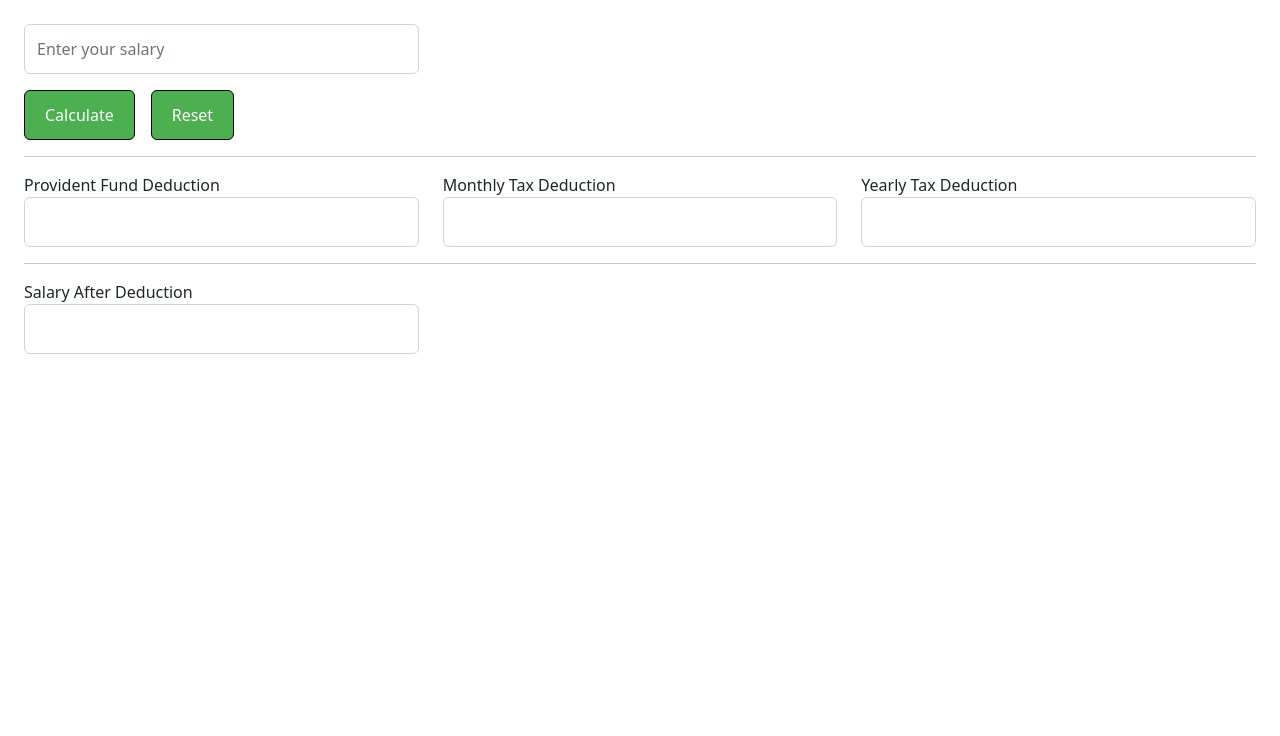
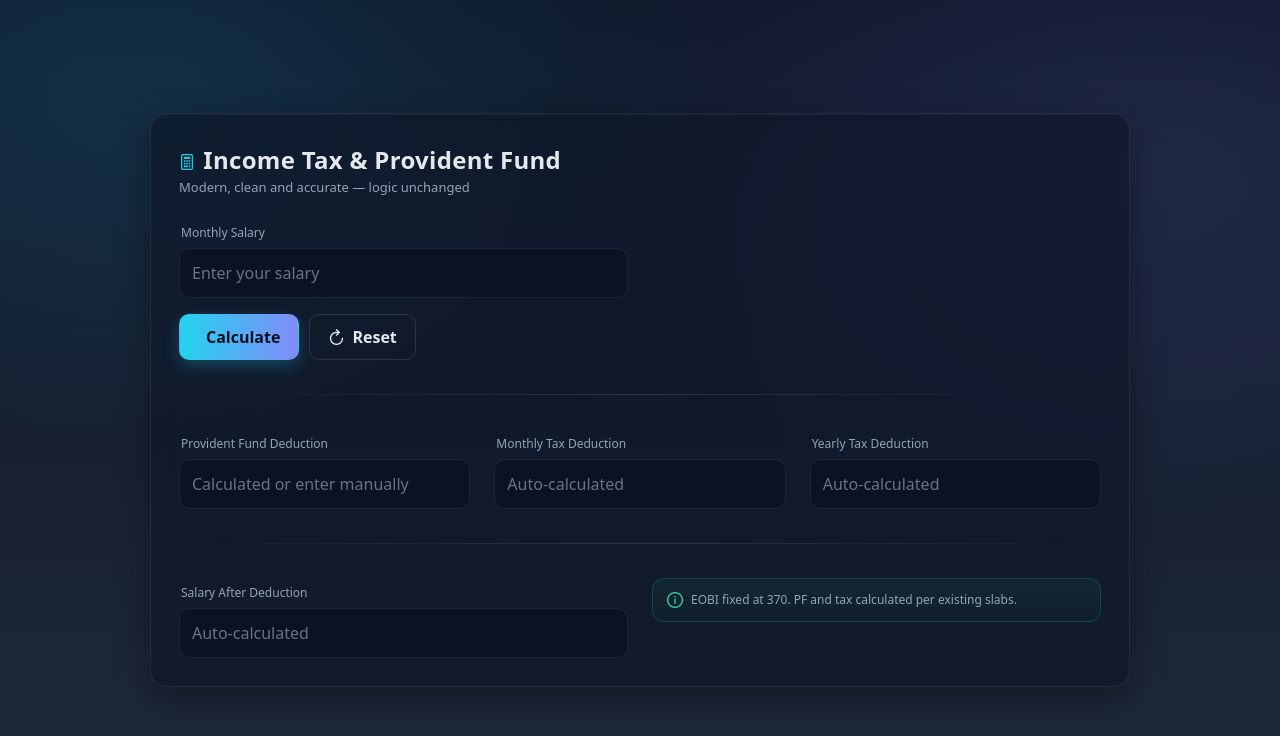
Before and after one commit to ahmad-developer-168/tax-calculator, a React (Create React App) app: page / in a window 1280 px wide. Shown: the top 736 px of the page. Built offline with nearby package versions, Linux system fonts and the light colour scheme.

Commit message:
ui redesigned

```diff
--- a/public/index.html
+++ b/public/index.html
@@ -2,7 +2,7 @@
 <html lang="en">
   <head>
     <meta charset="utf-8" />
-    <link rel="icon" href="%PUBLIC_URL%/favicon.ico" />
+    <link rel="icon" href="%PUBLIC_URL%/favicon.svg" type="image/svg+xml" />
     <meta name="viewport" content="width=device-width, initial-scale=1" />
     <meta name="theme-color" content="#000000" />
     <meta
--- a/src/App.css
+++ b/src/App.css
@@ -1,5 +1,129 @@
+:root{
+    --bg-start:#0f172a;
+    --bg-end:#1e293b;
+    --card-bg:rgba(15,23,42,0.7);
+    --glass:#0b1020cc;
+    --accent:#22d3ee;
+    --accent-2:#818cf8;
+    --text:#e5e7eb;
+    --muted:#94a3b8;
+    --success:#34d399;
+    --danger:#ef4444;
+}
+
+.App{
+    min-height:100vh;
+    background: radial-gradient(1000px 600px at 10% 10%, rgba(34,211,238,0.12), transparent 60%),
+                radial-gradient(1000px 600px at 90% 20%, rgba(129,140,248,0.12), transparent 60%),
+                linear-gradient(180deg, var(--bg-start), var(--bg-end));
+    display:flex;
+    align-items:center;
+    justify-content:center;
+    padding:24px;
+}
+
+.tc-shell{
+    width:100%;
+    max-width:980px;
+}
+
+.tc-card{
+    background: var(--card-bg);
+    backdrop-filter: blur(10px);
+    border: 1px solid rgba(255,255,255,0.08);
+    border-radius:16px;
+    padding:28px;
+    box-shadow: 0 10px 30px rgba(0,0,0,0.35), inset 0 1px 0 rgba(255,255,255,0.04);
+}
+
+.tc-header{
+    display:flex;
+    align-items:center;
+    justify-content:space-between;
+    margin-bottom:20px;
+}
+
+.tc-title{
+    color:var(--text);
+    font-weight:700;
+    font-size:24px;
+    letter-spacing:0.3px;
+}
+
+.tc-sub{
+    color:var(--muted);
+    font-size:13px;
+}
+
+.tc-grid{
+    display:grid;
+    gap:16px;
+}
+
+.tc-field label{
+    display:block;
+    color:var(--muted);
+    font-size:12px;
+    margin:6px 0 6px 2px;
+}
+
+.tc-hr{
+    border:0;
+    height:1px;
+    background:linear-gradient(90deg, transparent, rgba(255,255,255,0.12), transparent);
+    margin:18px 0;
+}
+
 .mybtn{
-    background-color: #4CAF50; /* Green */
-    border-color: #000000;
-    border-radius: 6px;
+    background: linear-gradient(90deg, var(--accent), var(--accent-2));
+    border-color: transparent;
+    border-radius: 10px;
+    color:#0b1020;
+    font-weight:700;
+    padding:10px 18px;
+    transition: transform .08s ease, box-shadow .2s ease, opacity .2s ease;
+    box-shadow: 0 6px 16px rgba(34,211,238,0.25);
 }
+
+.mybtn:hover{
+    transform: translateY(-1px);
+    box-shadow: 0 10px 22px rgba(129,140,248,0.28);
+}
+
+.mybtn.secondary{
+    background: transparent;
+    color: var(--text);
+    border:1px solid rgba(255,255,255,0.12);
+    box-shadow:none;
+}
+
+.tc-actions{
+    display:flex;
+    gap:10px;
+    flex-wrap:wrap;
+}
+
+.tc-stat{
+    display:flex;
+    align-items:center;
+    gap:8px;
+    color:var(--text);
+    background: linear-gradient(180deg, rgba(34,197,94,0.08), rgba(34,197,94,0.02));
+    border:1px solid rgba(16,185,129,0.25);
+    border-radius:12px;
+    padding:12px 14px;
+}
+
+.tc-note{ color:var(--muted); font-size:12px; }
+
+/* PrimeReact tweaks */
+.p-inputtext{
+    background: #0b1224 !important;
+    border:1px solid rgba(255,255,255,0.08) !important;
+    color: var(--text) !important;
+    border-radius:10px !important;
+}
+.p-inputtext:focus{
+    border-color: rgba(129,140,248,0.65) !important;
+    box-shadow: 0 0 0 3px rgba(129,140,248,0.2) !important;
+}
--- a/src/TaxCalculator/TaxCalculator.js
+++ b/src/TaxCalculator/TaxCalculator.js
@@ -107,9 +107,20 @@ const TaxCalculator = () => {
     }
 
     return (
-        <div className="container-fluid p-4">
+        <div className="tc-shell">
+            <div className="tc-card">
+                <div className="tc-header">
+                    <div>
+                        <div className="tc-title"><i className="pi pi-calculator" style={{marginRight:8,color:'#22d3ee'}}></i>Income Tax & Provident Fund</div>
+                        <div className="tc-sub">Modern, clean and accurate — logic unchanged</div>
+                    </div>
+                </div>
+
+                <div className="tc-grid">
                     <Row>
-                <Col xs={12} sm={12} md={4} lg={4} >
+                        <Col xs={12} sm={12} md={6} lg={6} >
+                            <div className="tc-field">
+                                <label>Monthly Salary</label>
                                 <InputText
                                     className="w-100"
                                     value={salary}
@@ -120,20 +131,23 @@ const TaxCalculator = () => {
                                     placeholder="Enter your salary"
                                 />
                                 { salaryMsg === true ?
-                        <span style={{color: "red"}}>Please enter your salary</span>
+                                    <span className="tc-note" style={{color: "#ef9a9a"}}>Please enter your salary</span>
                                     : null
                                 }
+                            </div>
                         </Col>
                     </Row>
-            <div className='mt-3 mb-3'>
-                <Button className="mybtn me-3" onClick={handleTaxCalculate} disabled={providentFund && salary}>Calculate</Button>
-                <Button className="mybtn" onClick={handleReset}>Reset</Button>
+
+                    <div className='tc-actions'>
+                        <Button className="mybtn" onClick={handleTaxCalculate} disabled={providentFund && salary}><i className="pi pi-equals" style={{marginRight:8}}></i>Calculate</Button>
+                        <Button className="mybtn secondary" onClick={handleReset}><i className="pi pi-refresh" style={{marginRight:8}}></i>Reset</Button>
                     </div>
 
-            <hr></hr>
+                    <div className="tc-hr"></div>
 
                     <Row>
                         <Col xs={12} sm={12} md={4} lg={4} >
+                            <div className="tc-field">
                                 <label>Provident Fund Deduction</label>
                                 <InputText
                                     className="w-100"
@@ -141,33 +155,54 @@ const TaxCalculator = () => {
                                     onChange={(e) => {
                                         setProvidentFund(e.target.value);
                                     }}
+                                    placeholder="Calculated or enter manually"
                                 />
+                            </div>
                         </Col>
                         <Col xs={12} sm={12} md={4} lg={4} >
+                            <div className="tc-field">
                                 <label>Monthly Tax Deduction</label>
                                 <InputText
                                     className="w-100"
                                     value={taxMonthlyAmount}
+                                    placeholder="Auto-calculated"
                                 />
+                            </div>
                         </Col>
                         <Col xs={12} sm={12} md={4} lg={4} >
+                            <div className="tc-field">
                                 <label>Yearly Tax Deduction</label>
                                 <InputText
                                     className="w-100"
                                     value={taxYearlyAmount}
+                                    placeholder="Auto-calculated"
                                 />
+                            </div>
                         </Col>
                     </Row>
-            <hr></hr>
+
+                    <div className="tc-hr"></div>
+
                     <Row>
-                <Col xs={12} sm={12} md={4} lg={4}>
+                        <Col xs={12} sm={12} md={6} lg={6}>
+                            <div className="tc-field">
                                 <label>Salary After Deduction</label>
                                 <InputText
                                     className="w-100"
                                     value={salaryAfterDeduction}
+                                    placeholder="Auto-calculated"
                                 />
+                            </div>
+                        </Col>
+                        <Col xs={12} sm={12} md={6} lg={6}>
+                            <div className="tc-stat">
+                                <i className="pi pi-info-circle" style={{color:'#34d399'}}></i>
+                                <span className="tc-note">EOBI fixed at 370. PF and tax calculated per existing slabs.</span>
+                            </div>
                         </Col>
                     </Row>
+                </div>
+            </div>
         </div>
     )
 }
```
Also changed, not shown: public/favicon.svg (added). Lines whose indentation alone changed are shown as unchanged.
